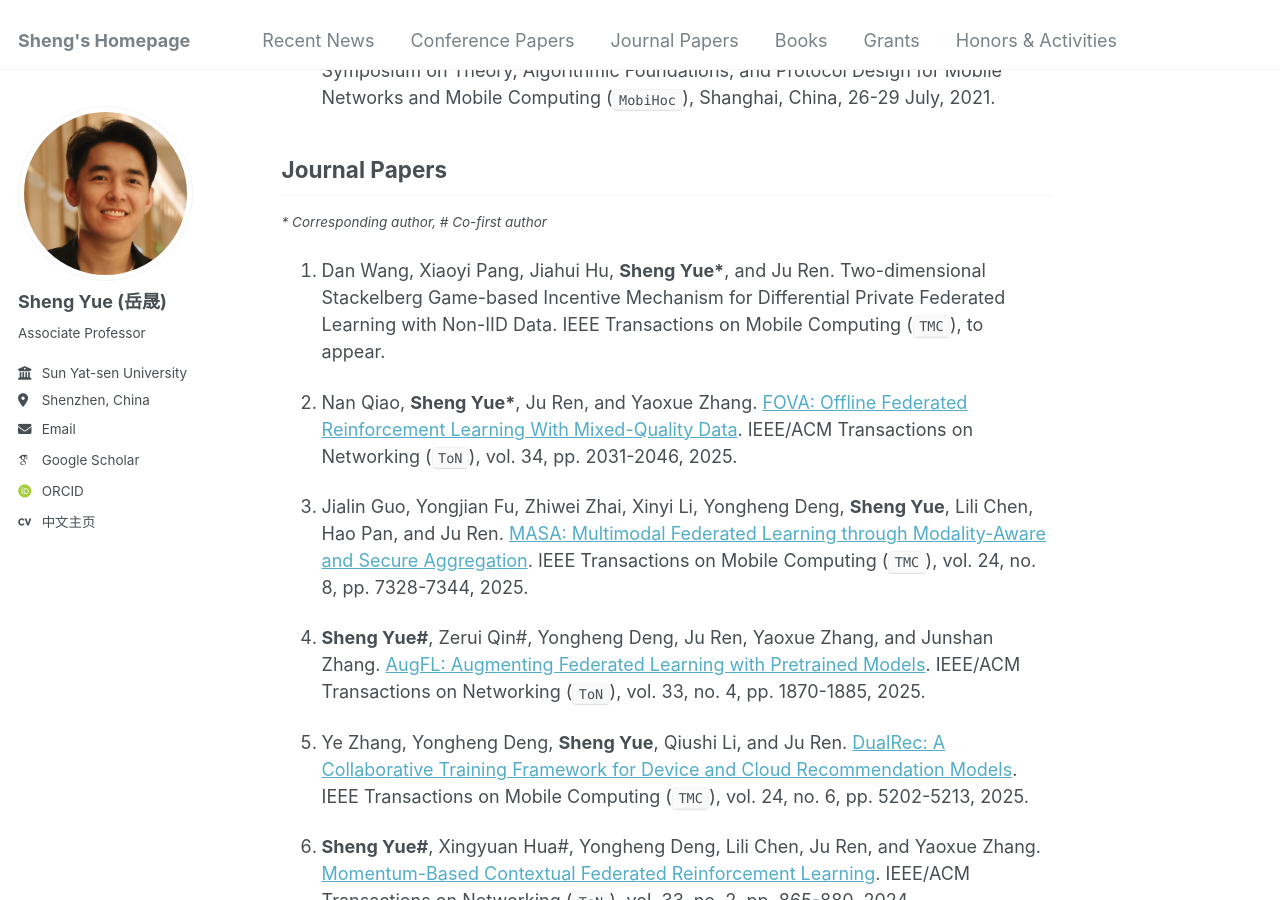
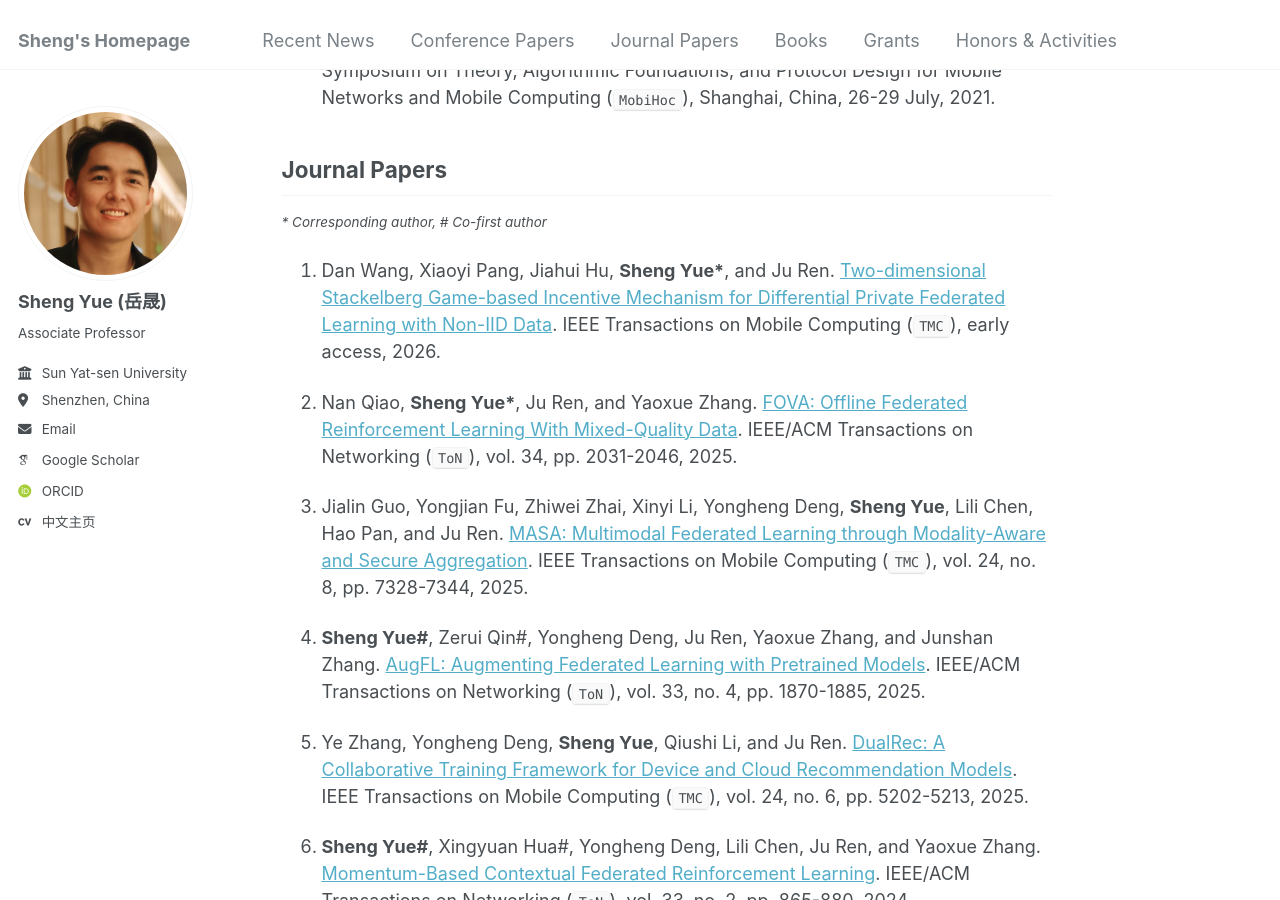
Before and after one commit to shaunyue/shaunyue.github.io, a Jekyll site: the page built from _pages/about.md, in a window 1280 px wide and 900 px high, scrolled down 2916 px. Built offline with Jekyll 4.4.1, drawn with Linux system fonts in a browser that asks for light colours; some web fonts are replaced.

Commit message:
Update about.md

```diff
--- a/_pages/about.md
+++ b/_pages/about.md
@@ -80,7 +80,7 @@ function toggleContent(id) {
 <small>_* Corresponding author, # Co-first author_</small>
 
 
-1. Dan Wang, Xiaoyi Pang, Jiahui Hu, **Sheng Yue\***, and Ju Ren. Two-dimensional Stackelberg Game-based Incentive Mechanism for Differential Private Federated Learning with Non-IID Data. IEEE Transactions on Mobile Computing (`TMC`), to appear.
+1. Dan Wang, Xiaoyi Pang, Jiahui Hu, **Sheng Yue\***, and Ju Ren. [Two-dimensional Stackelberg Game-based Incentive Mechanism for Differential Private Federated Learning with Non-IID Data](https://ieeexplore.ieee.org/document/11427327). IEEE Transactions on Mobile Computing (`TMC`), early access, 2026.
 
 1. Nan Qiao, **Sheng Yue\***, Ju Ren, and Yaoxue Zhang. [FOVA: Offline Federated Reinforcement Learning With Mixed-Quality Data](https://ieeexplore.ieee.org/document/11273896). IEEE/ACM Transactions on Networking (`ToN`), vol. 34, pp. 2031-2046, 2025.
 
```
